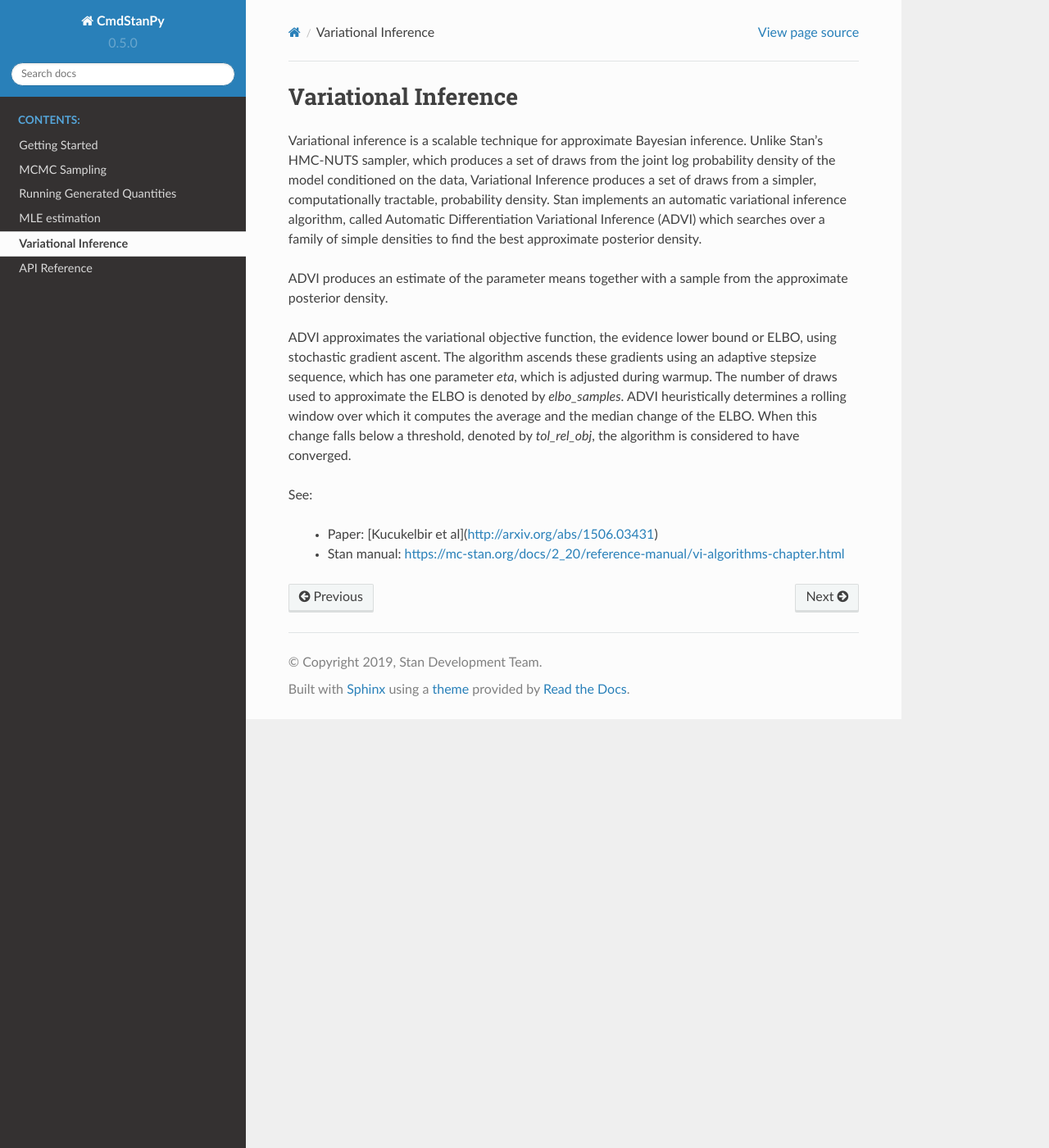
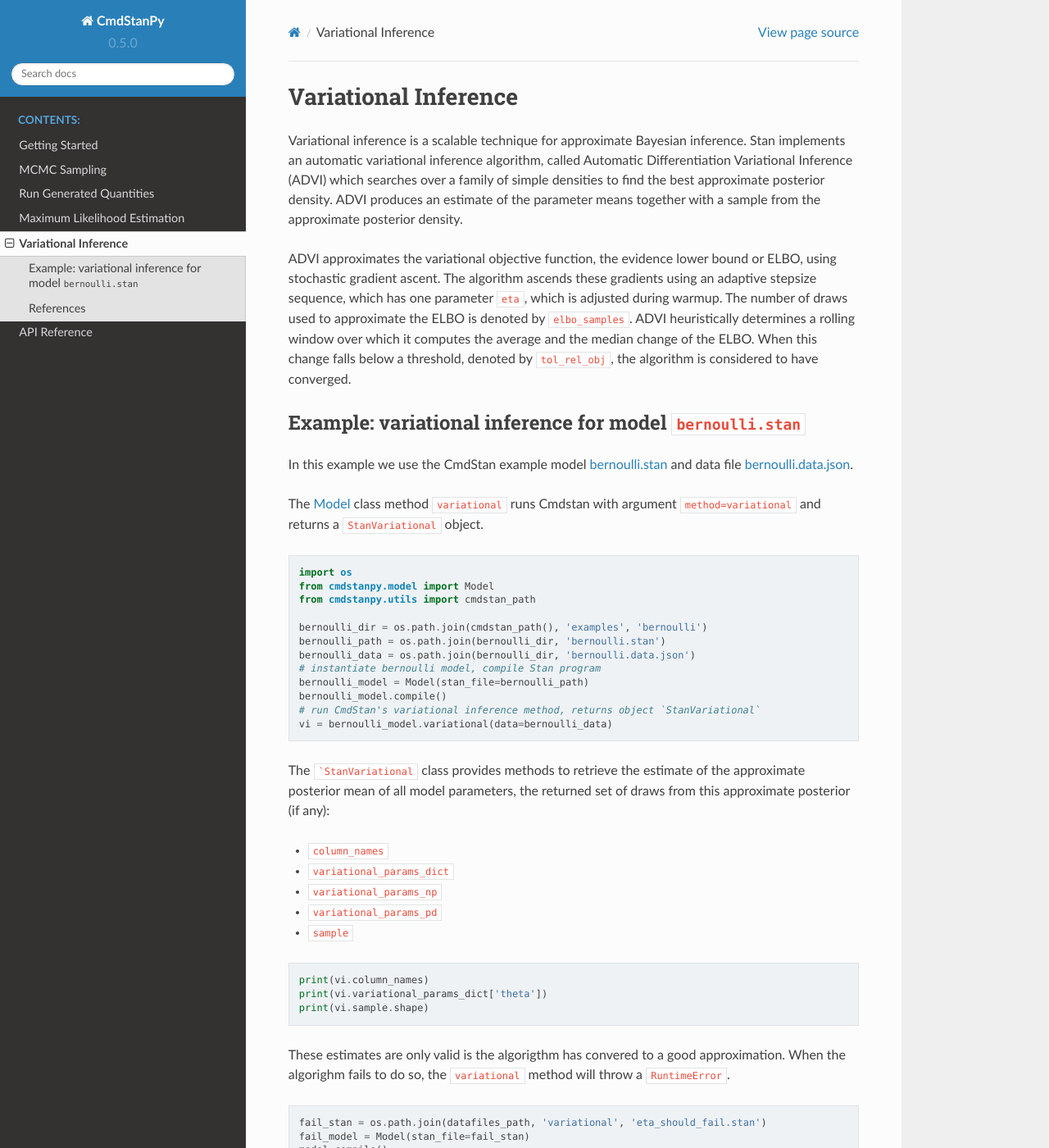
Before and after one commit to stan-dev/cmdstanpy, a Sphinx documentation site: the page built from docs/advi.rst, in a window 1280 px wide and 1400 px high. Shown: the whole window at 82% size. Built offline with Sphinx 7.4.7 and the Read the Docs theme 2.0.0, drawn with Linux system fonts in a browser that asks for light colours; formulas are drawn with MathJax 3; some of the changed text lies outside the part shown.

Commit message:
checkpointing

````diff
--- a/docs/advi.rst
+++ b/docs/advi.rst
@@ -2,28 +2,86 @@ Variational Inference
 =====================
 
 Variational inference is a scalable technique for approximate Bayesian inference.
-Unlike Stan's HMC-NUTS sampler, which produces a set of draws from the joint log
-probability density of the model conditioned on the data, Variational Inference
-produces a set of draws from a simpler, computationally tractable, probability density.
 Stan implements an automatic variational inference algorithm,
 called Automatic Differentiation Variational Inference (ADVI)
 which searches over a family of simple densities to find the best
 approximate posterior density.
-
 ADVI produces an estimate of the parameter means together with a sample
 from the approximate posterior density.
 
 ADVI approximates the variational objective function, the evidence lower bound or ELBO,
 using stochastic gradient ascent.
 The algorithm ascends these gradients using an adaptive stepsize sequence,
-which has one parameter `eta`, which is adjusted during warmup.
-The number of draws used to approximate the ELBO is denoted by `elbo_samples`.
+which has one parameter ``eta``, which is adjusted during warmup.
+The number of draws used to approximate the ELBO is denoted by ``elbo_samples``.
 ADVI heuristically determines a rolling window over which it computes
 the average and the median change of the ELBO.
-When this change falls below a threshold, denoted by `tol_rel_obj`,
+When this change falls below a threshold, denoted by ``tol_rel_obj``,
 the algorithm is considered to have converged.
 
-See:
+
+Example: variational inference for model ``bernoulli.stan``
+-----------------------------------------------------------
+
+In this example we use the CmdStan example model
+`bernoulli.stan <https://github.com/stan-dev/cmdstanpy/blob/master/test/data/bernoulli.stan>`__
+and data file
+`bernoulli.data.json <https://github.com/stan-dev/cmdstanpy/blob/master/test/data/bernoulli.data.json>`__.
+
+The :ref:`class_model` class method  ``variational`` runs Cmdstan
+with argument ``method=variational`` and returns a ``StanVariational`` object.
+
+.. code:: ipython3
+
+    import os
+    from cmdstanpy.model import Model
+    from cmdstanpy.utils import cmdstan_path
+
+    bernoulli_dir = os.path.join(cmdstan_path(), 'examples', 'bernoulli')
+    bernoulli_path = os.path.join(bernoulli_dir, 'bernoulli.stan')
+    bernoulli_data = os.path.join(bernoulli_dir, 'bernoulli.data.json')
+    # instantiate bernoulli model, compile Stan program
+    bernoulli_model = Model(stan_file=bernoulli_path)
+    bernoulli_model.compile()
+    # run CmdStan's variational inference method, returns object `StanVariational`
+    vi = bernoulli_model.variational(data=bernoulli_data)
+
+The
+```StanVariational``
+class provides methods to retrieve the estimate of the
+approximate posterior mean of all model parameters,
+the returned set of draws from this approximate posterior (if any):
+
+- ``column_names``
+- ``variational_params_dict``
+- ``variational_params_np``
+- ``variational_params_pd``
+- ``sample``
+
+.. code:: ipython3
+
+    print(vi.column_names)
+    print(vi.variational_params_dict['theta'])
+    print(vi.sample.shape)
+
+These estimates are only valid is the algorigthm has convered to a good
+approximation. When the algorighm fails to do so, the ``variational``
+method will throw a ``RuntimeError``.
+
+.. code:: ipython3
+
+    fail_stan = os.path.join(datafiles_path, 'variational', 'eta_should_fail.stan')
+    fail_model = Model(stan_file=fail_stan)
+    model.compile()
+    vi = model.variational()
+
+
+
+
+
+References
+----------
+
 
  - Paper:  [Kucukelbir et al](http://arxiv.org/abs/1506.03431)
  - Stan manual:  https://mc-stan.org/docs/2_20/reference-manual/vi-algorithms-chapter.html
--- a/docs/hello_world.rst
+++ b/docs/hello_world.rst
@@ -60,8 +60,8 @@ Access the sample
 -----------------
 
 The ``sample`` command returns a ``StanMCMC`` object
-which provides a set of methods to access the sampler output.
-The output consists of information about the call to CmdStan,
+which provides methods to retrieve the sampler outputs,
+the arguments used to run Cmdstan, and names of the
 the per-chain stan-csv output files, and per-chain console messages files.
 
 .. code-block:: python
--- a/docs/optimize.rst
+++ b/docs/optimize.rst
@@ -1,4 +1,4 @@
-MLE estimation
-==============
+Maximum Likelihood Estimation
+=============================
 
 The ``Model.optimize``:ref:`class_model`
````
Also changed, not shown: docs/generate_quantities.rst (+14 -15 lines).
